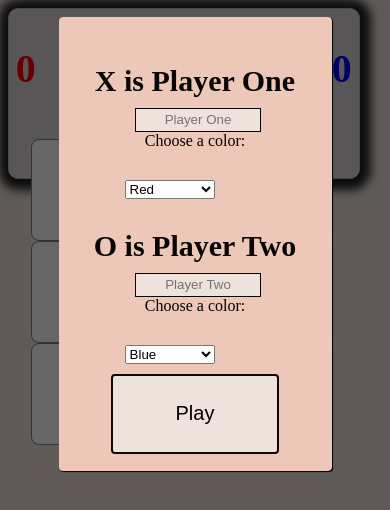
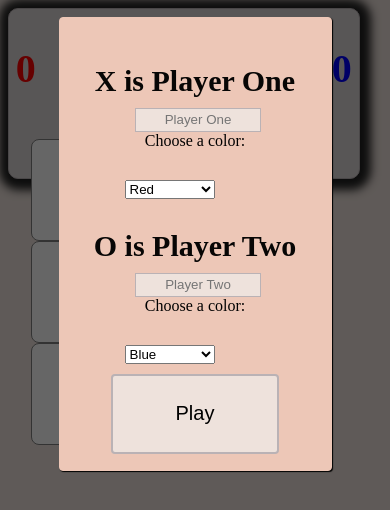
Before and after one commit to Brullrr/Tic-Tac-Toe, a React (Create React App) app: page / in a window 390 px wide. Shown: the top 510 px of the page. Built offline with nearby package versions, Linux system fonts and the light colour scheme.

Commit message:
Added Scoreboard word wrapping

```diff
--- a/src/Containers/Modules/PlayerInfoModule/playerInfoModule.module.css
+++ b/src/Containers/Modules/PlayerInfoModule/playerInfoModule.module.css
@@ -36,7 +36,7 @@
     margin: 10px 0px 0px 0px;
     margin-left: 25%;
     text-align: center;
-    border: 1px solid#070605;
+    border: 1px solid#BAB2B5;
     height: 20px;
     background-color: #EEE2DC;
     color: #070605;
@@ -48,10 +48,10 @@
     height: 80px;
     background-color: #EEE2DC;
     color: Black;
-    border: 2px solid #0c0a0a;
+    border: 2px solid #BAB2B5;
     font-size: 60px;
     border-radius: 4px;
-    margin-top: 50px;
+    margin-top: 0px;
     margin-left: 0px;
 }
 
@@ -123,7 +123,7 @@
         margin: 10px 0px 0px 0px;
         margin-left: 25%;
         text-align: center;
-        border: 1px solid#070605;
+        border: 1px solid#BAB2B5;
         height: 20px;
     }
 
--- a/src/Containers/Modules/WinnerModule/WinnerModule.module.css
+++ b/src/Containers/Modules/WinnerModule/WinnerModule.module.css
@@ -17,16 +17,17 @@
 }
 
 .Title {
-    font-size: 60px;
+    font-size: 40px;
     font-weight: 1000;
+    word-wrap: break-word;
 }
 
 .Button {
     width: 70%;
     height: 80px;
     background-color: rgb(204, 179, 152);
-    color: #070605;
-    border: 2px solid #0c0a0a;
+    color: Black;
+    border: 2px solid #BAB2B5;
     font-size: 20px;
     border-radius: 4px;
     margin-top: 5%;
--- a/src/Containers/Scoreboard/Scoreboard.module.css
+++ b/src/Containers/Scoreboard/Scoreboard.module.css
@@ -78,11 +78,12 @@
     .SignDivider {
         position: absolute;
         display: inline-block;
-        font-size: 25px;
-        top: 15%;
+        font-size: 20px;
+        top: 20%;
         left: 3%;
         right: 3%;
         color: #123C69;
+        word-wrap: break-word;
     }
 
     .SignTwo {
```
